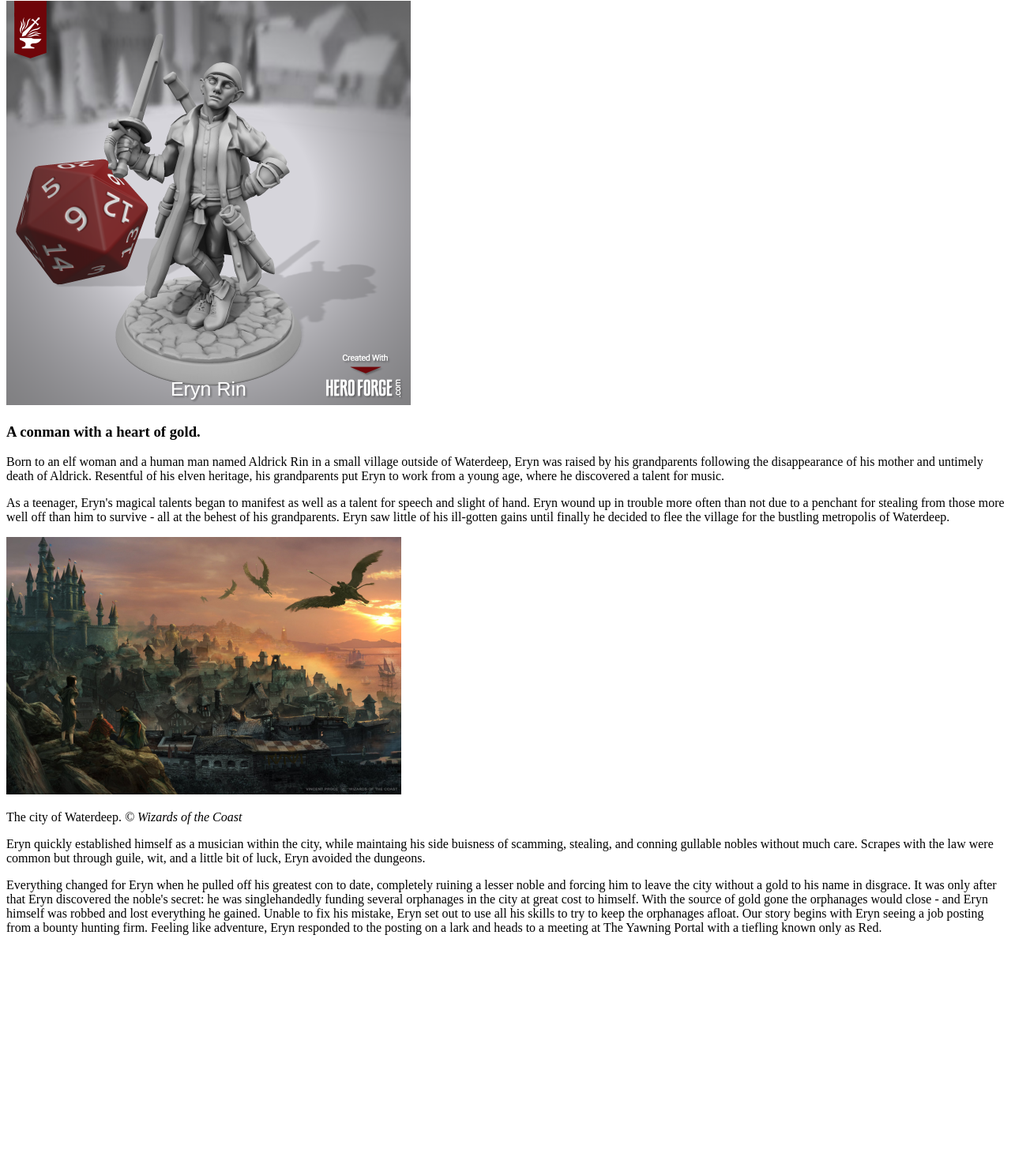
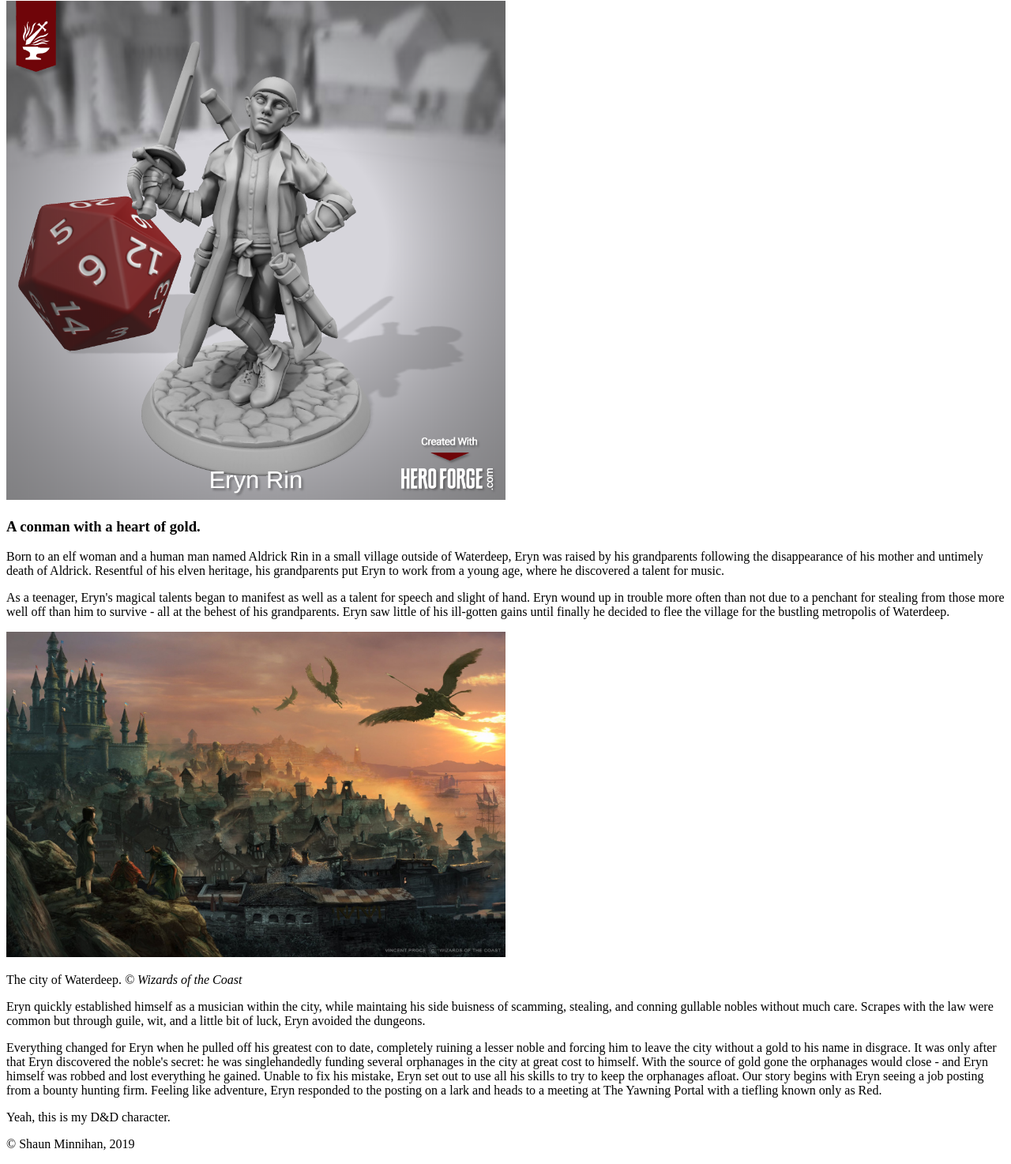
Before and after one commit to spmin01/html-me-something, a plain HTML site: page index.html in a window 1280 px wide. Shown: the part 66-1540 px from the top of the page at 79% size. Before the commit the page ends 1266 px from the top, so only its background shows below. Drawn offline with Linux system fonts and the light colour scheme.

Commit message:
few minor changes, added styles.css

```diff
--- a/index.html
+++ b/index.html
@@ -3,23 +3,26 @@
 <html>
     <head>
         <title>Eryn Rin, the half-elf bard</title>
+        <link rel="stylesheet" type="text/css" href="styles.css" />
     </head>
-
     <body>
         <main>
             <article>
                 <header>
                     <h1>Eryn Rin</h1>
-                    <img src="images/Screenshot.png" alt="The man himself" height=512 width=512>
+                    <img src="images/Screenshot.png" alt="The man himself" width=50% />
                     <h3>A conman with a heart of gold.</h3>
                 </header>
-
                 <p>Born to an elf woman and a human man named Aldrick Rin in a small village outside of Waterdeep, Eryn was raised by his grandparents following the disappearance of his mother and untimely death of Aldrick. Resentful of his elven heritage, his grandparents put Eryn to work from a young age, where he discovered a talent for music.</p>
                 <p>As a teenager, Eryn's magical talents began to manifest as well as a talent for speech and slight of hand. Eryn wound up in trouble more often than not due to a penchant for stealing from those more well off than him to survive - all at the behest of his grandparents. Eryn saw little of his ill-gotten gains until finally he decided to flee the village for the bustling metropolis of Waterdeep.</p>
-                <img src="images/Waterdeep-overview-5e.jpg" alt="The city of Waterdeep" height=326 width=500>
+                <img src="images/Waterdeep-overview-5e.jpg" alt="The city of Waterdeep" width=50% />
                 <p>The city of Waterdeep. <i>&copy; Wizards of the Coast</i></p>
                 <p>Eryn quickly established himself as a musician within the city, while maintaing his side buisness of scamming, stealing, and conning gullable nobles without much care. Scrapes with the law were common but through guile, wit, and a little bit of luck, Eryn avoided the dungeons.</p>
                 <p>Everything changed for Eryn when he pulled off his greatest con to date, completely ruining a lesser noble and forcing him to leave the city without a gold to his name in disgrace. It was only after that Eryn discovered the noble's secret: he was singlehandedly funding several orphanages in the city at great cost to himself. With the source of gold gone the orphanages would close - and Eryn himself was robbed and lost everything he gained. Unable to fix his mistake, Eryn set out to use all his skills to try to keep the orphanages afloat. Our story begins with Eryn seeing a job posting from a bounty hunting firm. Feeling like adventure, Eryn responded to the posting on a lark and heads to a meeting at The Yawning Portal with a tiefling known only as Red.</p>
+                <footer>
+                    <p>Yeah, this is my D&amp;D character.</p>
+                    <p>&copy; Shaun Minnihan, 2019</p>
+                </footer>
             </article>
         </main>
     </body>
```
Also changed, not shown: styles.css (added).
